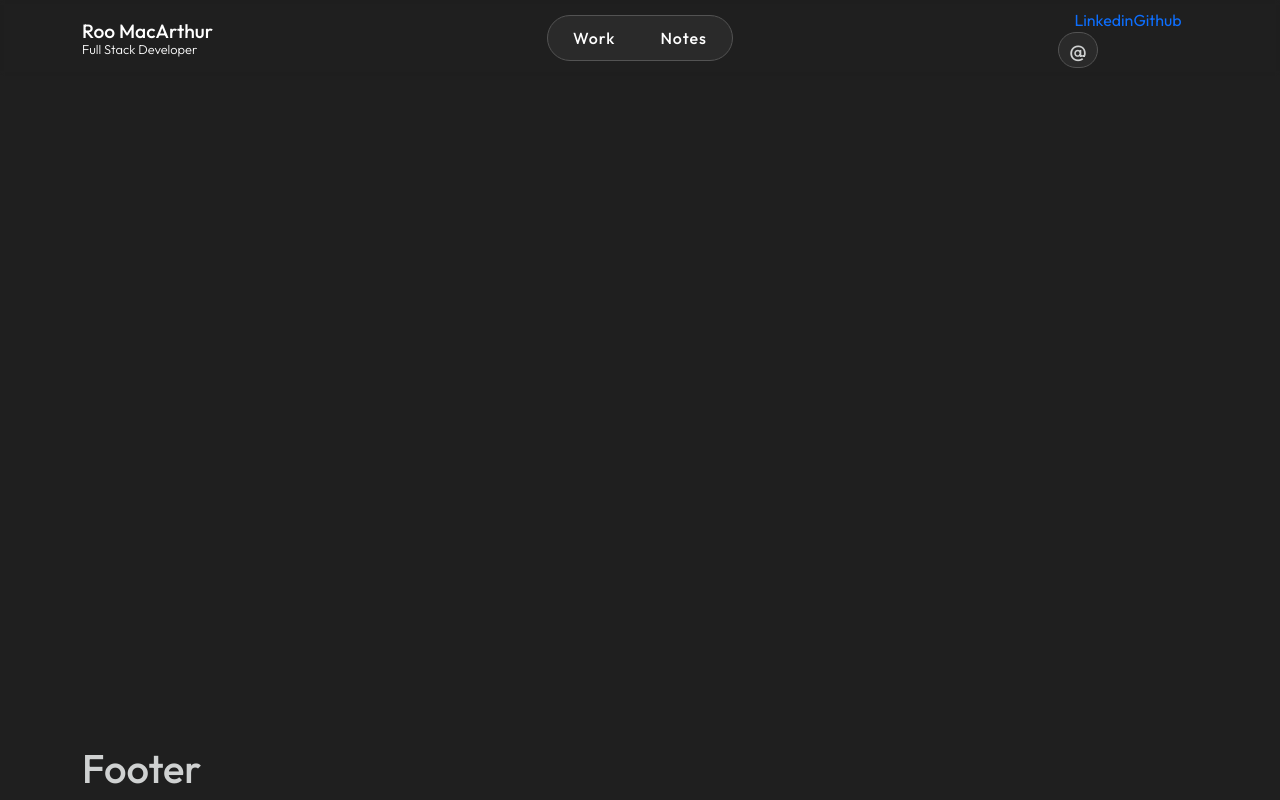
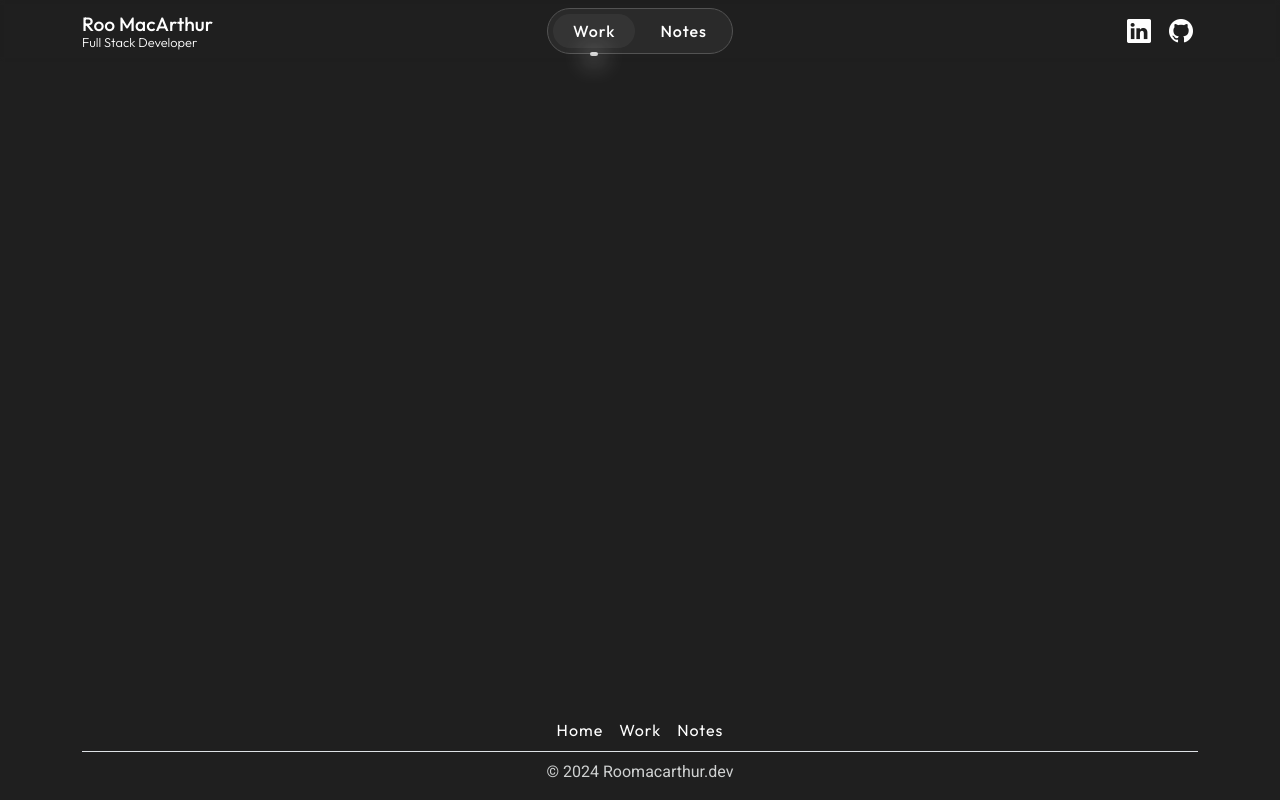
Before and after one commit to roomacarthur/rm_v3, a Django app: template templates/base.html in a window 1280 px wide. Run offline with Django 5.2, Linux system fonts and the light colour scheme; the template is opened without the code that fills it, so the values that code supplies are empty; parts of the project's set-up code (start-up, migrations or seed data) failed here and were passed over.

Commit message:
Updates: base and partial templates, basic styling and template tags in place

```diff
--- a/static/css/style.css
+++ b/static/css/style.css
@@ -1,5 +1,6 @@
 @import url("https://fonts.googleapis.com/css2?family=Outfit:wght@100..900&display=swap");
 @import url("https://fonts.googleapis.com/css2?family=Roboto:ital,wght@0,100;0,300;0,400;0,500;0,700;0,900;1,100;1,300;1,400;1,500;1,700;1,900&display=swap");
+/* @import url("https://cdn.jsdelivr.net/npm/bootstrap-icons@1.11.3/font/bootstrap-icons.min.css"); */
 
 * {
   margin: 0;
@@ -22,10 +23,15 @@ header {
   position: relative;
   /* margin-top: 10px;
   padding: 10px; */
-  z-index:4;
+  z-index: 4;
 }
 
-h1,h2,h3,h4,h5,h6 {
+h1,
+h2,
+h3,
+h4,
+h5,
+h6 {
   font-family: "Outfit", sans-serif;
 }
 
@@ -114,6 +120,7 @@ a {
   padding: 5px 20px;
   color: #e4e4e4;
 }
+
 /* alternate hover, for the two links for symatry */
 .navLinksContainer .navLinks:nth-child(2):hover {
   background: linear-gradient(
@@ -134,10 +141,61 @@ a {
   width: 40px;
 }
 
+/* nav social links icons */
+.navSocial a i {
+  color: #fff;
+  font-size: 1.5em;
+  padding: 5px;
+  text-align: center;
+  display: block;
+}
+
+.navSocial a i:hover {
+  color: #dbd4d4;
+}
+
 .socialAt {
-  font-size: 24px;
-  line-height: 24px;
+  text-decoration: none;
+  padding: 5px 20px;
+  font-weight: 300;
+  font-size: 1em;
+  color: #fff;
+  letter-spacing: 1px;
+  cursor: pointer;
 }
+/* disable dropdown icon */
+.socialAt::after {
+  display: none;
+}
+
+.socialAtDropdown {
+  background-color: #f2f2f20d;
+  border: 1px solid #535353;
+  border-radius: 24px;
+  padding-top: 15px;
+  padding-bottom: 15px;
+  transform: translate3d(6.4px, 45px, 0px) !important;
+}
+
+.socialAtDropdown a {
+  color: #fff;
+}
+
+
+/* --------------------------------------- Footer */
+
+footer a {
+  color: #fff;
+  text-decoration: none;
+  letter-spacing: 1px;
+  font-family: "Outfit", sans-serif;
+}
+
+footer a:hover{
+  text-decoration: underline;
+}
+
+
 .homeRecentExperience {
   padding-right: 10px;
 }
@@ -159,7 +217,7 @@ a {
   height: 100%;
   /* border: 1px solid #535353; */
   border-radius: 18px;
-  object-fit:cover;
+  object-fit: cover;
 }
 
 .homeExperienceTimeline {
@@ -168,16 +226,16 @@ a {
 
 /* notes page styles --------------------------------- */
 
-.notesListItem{
+.notesListItem {
   border: 1px solid #535353;
-    background-color: #f2f2f20d;
+  background-color: #f2f2f20d;
   border-radius: 24px;
   padding: 15px;
   margin: 10px 0;
   position: relative;
 }
 
-.articleTag{
+.articleTag {
   border: 1px solid #535353;
   background-color: #1a3822c9;
   padding: 3px 10px;
@@ -186,7 +244,6 @@ a {
   color: #fff;
   position: absolute;
   top: -10px;
-
 }
 
 /* tablets and up  */
--- a/templates/base.html
+++ b/templates/base.html
@@ -4,19 +4,26 @@
   <head>
     <meta charset="UTF-8" />
     <meta name="viewport" content="width=device-width, initial-scale=1.0" />
-    <title>RM.dev</title>
+    {% comment %} meta data {% endcomment %}
+    <meta name="author" content="Ruairidh MacArthur" />
+    <meta name="description" content="{% block metaDescription %} {% endblock metaDescription %}" />
+    <meta name="keywords" content="{% block metaKeywords %} {% endblock metaKeywords %}" />
+    <title>RM{% block metaTitle %} {% endblock metaTitle %}</title>
+    <!-- Bootstrap CSS-->
     <link
       href="https://cdn.jsdelivr.net/npm/bootstrap@5.3.3/dist/css/bootstrap.min.css"
       rel="stylesheet"
       integrity="sha384-QWTKZyjpPEjISv5WaRU9OFeRpok6YctnYmDr5pNlyT2bRjXh0JMhjY6hW+ALEwIH"
       crossorigin="anonymous"
     />
+    <!-- Bootstrap Icons-->
+    <link rel="stylesheet" href="https://cdn.jsdelivr.net/npm/bootstrap-icons@1.11.3/font/bootstrap-icons.min.css">
     <link rel="stylesheet" href="{% static 'css/style.css' %}" />
-    <link rel="stylesheet" href="timeline.css" />
+    {% comment %} <link rel="stylesheet" href="timeline.css" /> {% endcomment %}
   </head>
   <body class="d-flex flex-column min-vh-100">
     {% include 'partials/navbar.html' %}
-    <main class="container-fluid flex-grow-1 mt-2 mb-4">
+    <main class="container flex-grow-1 mt-4 mb-4">
       {% block content %}
       {% endblock content %}
     </main>
--- a/templates/partials/footer.html
+++ b/templates/partials/footer.html
@@ -1,5 +1,8 @@
-<footer class="container-fluid">
-  <div class="container">
-    <h1>Footer</h1>
-  </div>
-</footer>
+<footer class="pt-3 mt-2 container">
+    <ul class="nav justify-content-center border-bottom pb-2 mb-2">
+      <li class="nav-item"><a href="#" class="px-2">Home</a></li>
+      <li class="nav-item"><a href="#" class="px-2 ">Work</a></li>
+      <li class="nav-item"><a href="#" class="px-2 ">Notes</a></li>
+    </ul>
+    <p class="text-center fs-6">© 2024 Roomacarthur.dev</p>
+  </footer>
--- a/templates/partials/navbar.html
+++ b/templates/partials/navbar.html
@@ -13,16 +13,22 @@
     <div
       class="navLinksContainer d-flex align-items-center justify-content-center"
     >
-      <a class="navLinks" href="work.html">Work</a>
-      <a class="navLinks" href="notes.html">Notes</a>
+      <a class="navLinks active" href="#">Work</a>
+      <a class="navLinks" href="#">Notes</a>
     </div>
-    <div class="navSocial justify-content-end">
-      <div class="d-none d-sm-flex justify-content-center">
-        <a href="">Linkedin</a>
-        <a href="">Github</a>
+    <div class="navSocial d-flex justify-content-end">
+      <div class="d-none d-sm-flex justify-content-end align-items-center gap-2">
+        <a class="text-decoration-none" href="https://www.linkedin.com/in/ruairidh-macarthur/" target="_blank"><i class="bi bi-linkedin"></i></a>
+        <a class="text-decoration-none" href="https://github.com/roomacarthur" target="_blank"><i class="bi bi-github"></i></a>
       </div>
-      <div class="d-flex justify-content-center navSocialContainer">
-        <span class="socialAt">@</span>
+      <div class="d-flex d-sm-none justify-content-center navSocialContainer dropdown ">
+        <div class="dropdown-toggle socialAt" data-bs-toggle="dropdown" aria-expanded="false">
+            @
+          </div>
+            <ul class="dropdown-menu socialAtDropdown">
+              <li><a class="dropdown-item" href="#">LinkedIn</a></li>
+              <li><a class="dropdown-item" href="#">GitHub</a></li>
+            </ul>
       </div>
     </div>
   </nav>
```
